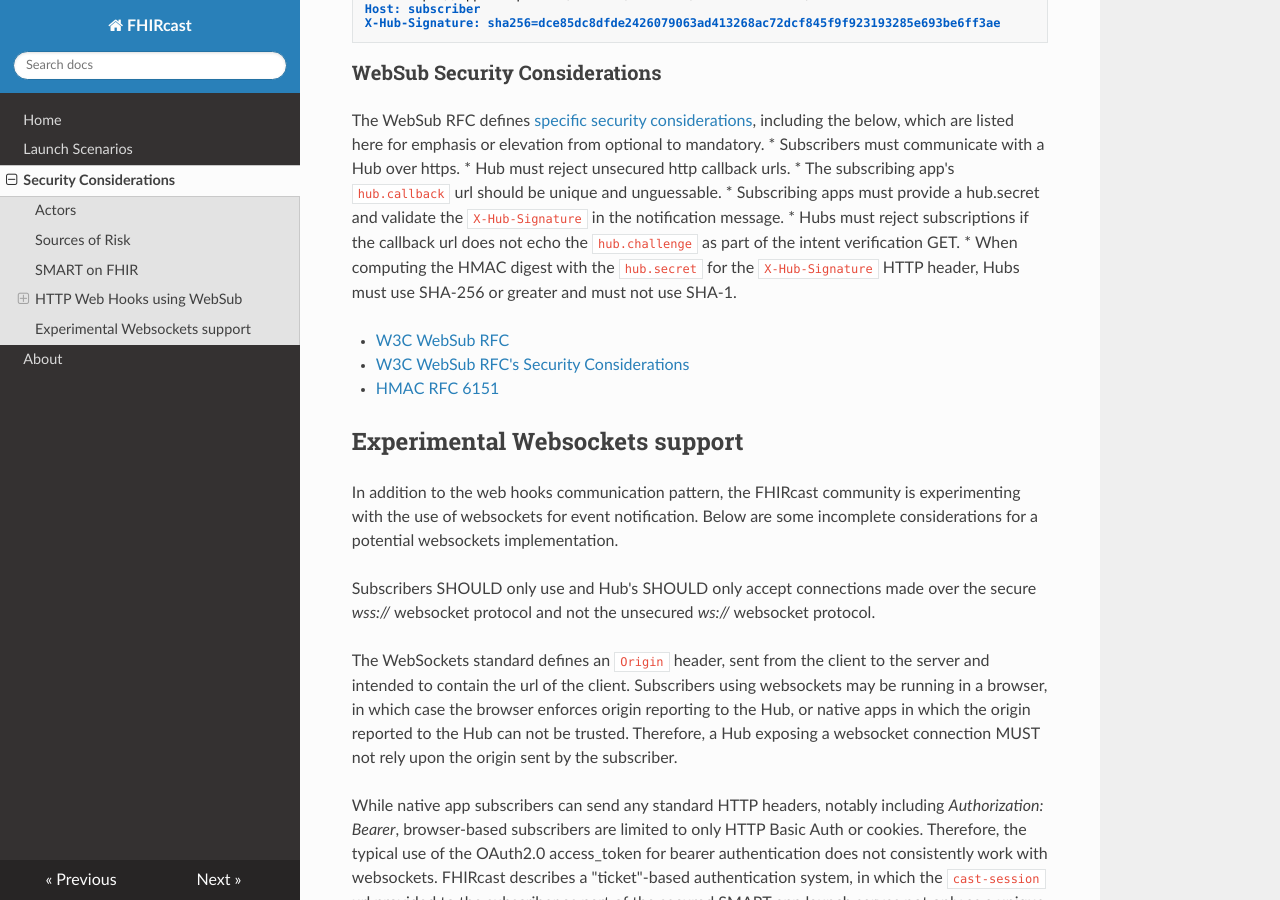
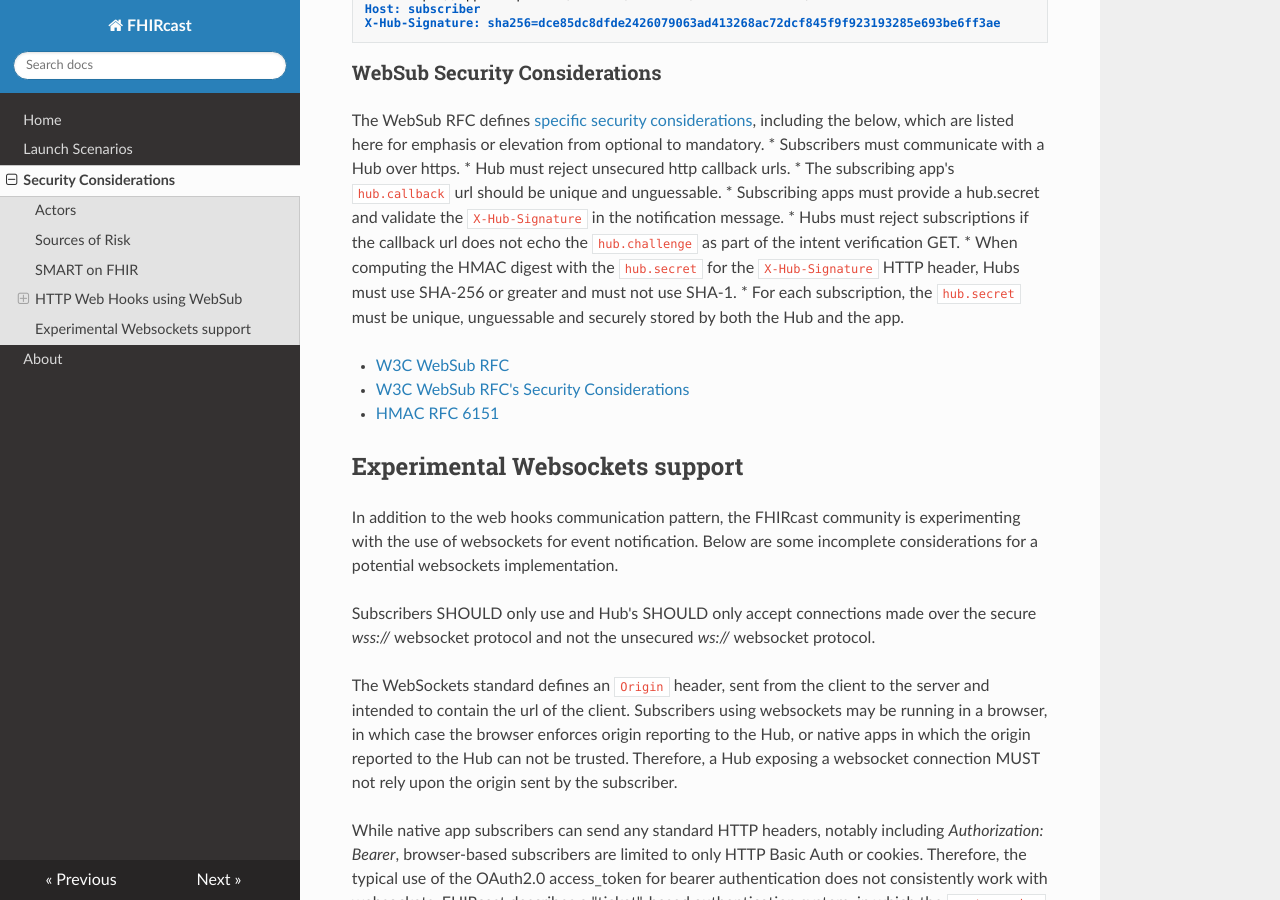
Before and after one commit to HL7/fhircast-docs, an MkDocs documentation site: the page built from docs/security-considerations.md, in a window 1280 px wide and 900 px high, scrolled down 3376 px. Built offline with MkDocs 1.6.1, drawn with Linux system fonts in a browser that asks for light colours; nearby versions of some CDN libraries; old or Windows-style settings are respelled for this version of MkDocs.

Commit message:
`hub.secret` should be secured and unguessable
Additional text per per HL7 Security Wg's recommendation.

```diff
--- a/docs/security-considerations.md
+++ b/docs/security-considerations.md
@@ -79,6 +79,7 @@ The WebSub RFC defines [specific security considerations](https://www.w3.org/TR/
 * Subscribing apps must provide a hub.secret and validate the `X-Hub-Signature` in the notification message.
 * Hubs must reject subscriptions if the callback url does not echo the `hub.challenge` as part of the intent verification GET.
 * When computing the HMAC digest with the `hub.secret` for the `X-Hub-Signature` HTTP header, Hubs must use SHA-256 or greater and must not use SHA-1.
+* For each subscription, the `hub.secret` must be unique, unguessable and securely stored by both the Hub and the app.
 
 
 * [W3C WebSub RFC](https://www.w3.org/TR/websub/)
```
